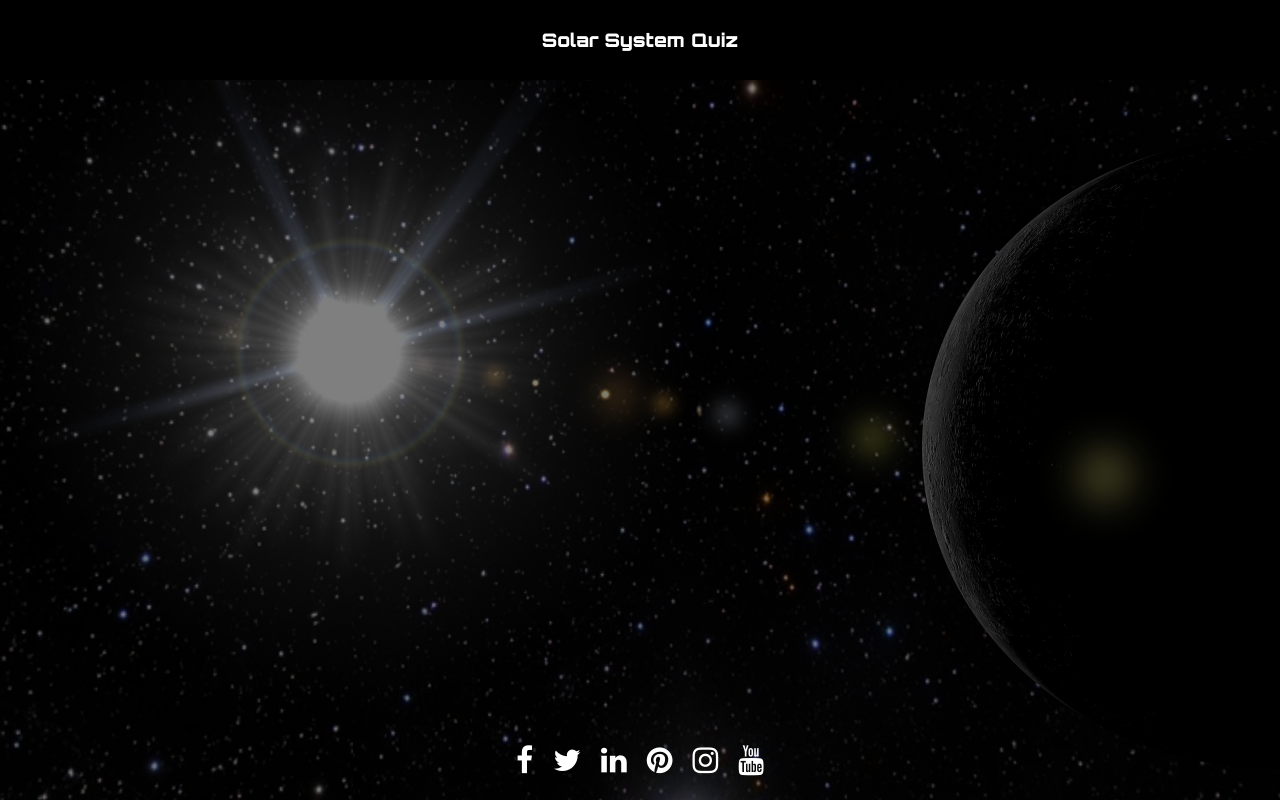
After one commit to JShad30/solar-system-quiz, a Flask app: template templates/base.html in a window 1280 px wide. The commit adds this page. Run offline with Flask 2, Linux system fonts and the light colour scheme; the template is opened without the code that fills it, so the values that code supplies are empty.

Commit message:
base.html, templates folder set up and run.py file initialised

```diff
--- a/assets/css/style.css
+++ b/assets/css/style.css
@@ -36,11 +36,15 @@
 }
 
 .top-bar-content {
-    color: #fff;
     width: 90%;
     display: flex;
     justify-content: center;
     align-items: center;
+}
+
+.top-bar-content h1 a {
+    color: #fff;
+    text-decoration: none;
 }
 
 /*Main part of the page*/
--- /dev/null
+++ b/run.py
@@ -0,0 +1,21 @@
+import os
+from flask import Flask, render_template
+
+app = Flask(__name__)
+
+@app.route("/")
+def index():
+    return render_template("index.html")
+
+@app.route("/solar-info")
+def solar_info():
+    return render_template("solar-info.html")
+
+@app.route("/solar-quiz")
+def solar_quiz():
+    return render_template("solar-quiz.html")
+
+if __name__ == "__main__":
+    app.run(host=os.environ.get("IP"),
+        port=int(os.environ.get("PORT")),
+        debug=True)
--- /dev/null
+++ b/templates/base.html
@@ -0,0 +1,44 @@
+<!DOCTYPE html>
+<html>
+
+    <head>
+        <meta charset="UTF-8">
+        <meta name="viewport" content="width=device-width, initial-scale=1.0">
+        <meta http-equiv="X-UA-Compatible" content="ie=edge">
+
+        <link rel="stylesheet" href="https://stackpath.bootstrapcdn.com/font-awesome/4.7.0/css/font-awesome.min.css" type="text/css" />
+        <title>Solar System Quiz</title>
+        <link rel="stylesheet" href="../assets/css/style.css" type="text/css" />
+    </head>
+
+    <body>
+
+        <section class="content">
+            <div class="image-shade">
+
+                <section class="top-bar">
+                    <div class="top-bar-content">
+                        <h1><a href="{{ url_for('index') }}">Solar System Quiz</a></h1>
+                    </div>
+                </section>
+
+                {% block content %}
+                {% endblock %}
+
+                <footer class="footer-area">
+                    <ul class="social-links">
+                        <li class="social"><a href="https://www.facebook.com/" target="_blank"><i class="fa fa-facebook"></i></a></li>
+                        <li class="social"><a href="https://twitter.com/" target="_blank"><i class="fa fa-twitter"></i></a></li>
+                        <li class="social"><a href="https://www.linkedin.com/" target="_blank"><i class="fa fa-linkedin"></i></a></li>
+                        <li class="social"><a href="https://www.pinterest.co.uk/" target="_blank"><i class="fa fa-pinterest"></i></a></li>
+                        <li class="social"><a href="https://www.instagram.com/?hl=en" target="_blank"><i class="fa fa-instagram"></i></a></li>
+                        <li class="social"><a href="https://www.youtube.com/" target="_blank"><i class="fa fa-youtube"></i></a></li>
+                    </ul>
+                </footer>
+
+            </div>
+        </section>
+
+    </body>
+
+</html>
```
Also changed, not shown: index.html (deleted, +0 -68 lines), templates/index.html (renamed from base.html, +4 -4 lines), templates/solar-info.html (added), templates/solar-quiz.html (added).
